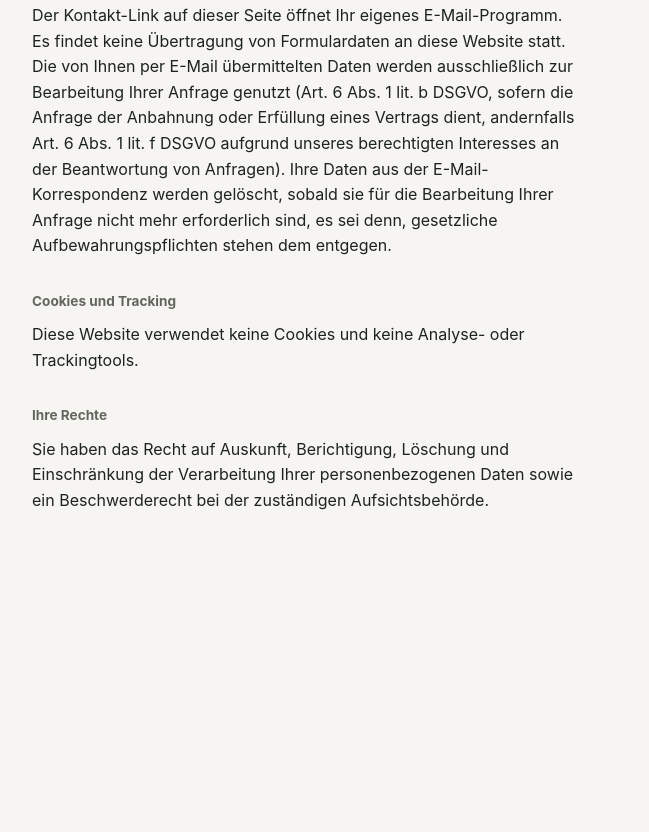
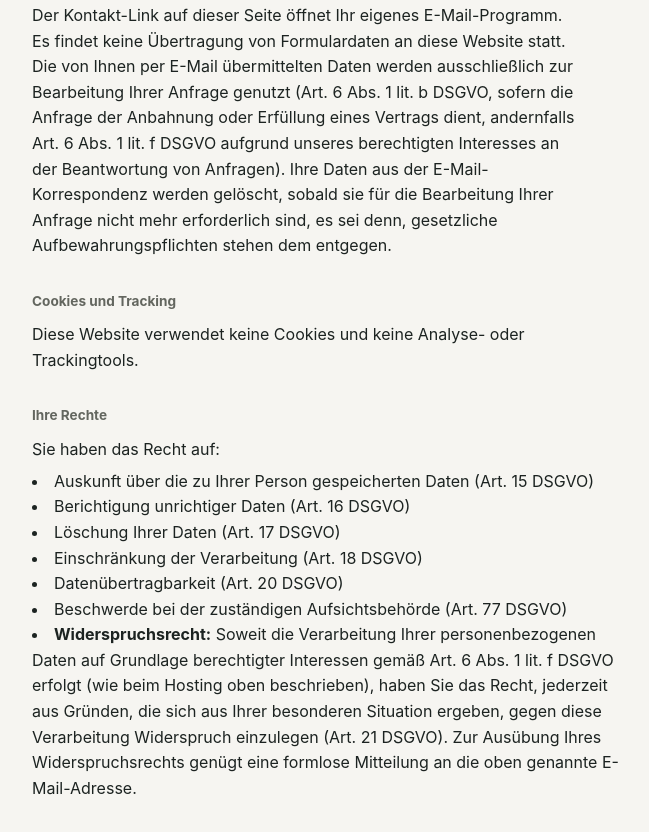
Before and after one commit to konrad-riedel/business-website, a plain HTML site: page datenschutz.html in a window 1280 px wide. Shown: the part 961-1793 px from the top of the page, without its empty margins (312-961 px from the left). Before the commit the page ends 1545 px from the top, so only its background shows below. Drawn offline with Linux system fonts and the light colour scheme.

Commit message:
Detail rights under GDPR in datenschutz.html
Updated rights section to list specific rights under GDPR.

```diff
--- a/datenschutz.html
+++ b/datenschutz.html
@@ -84,9 +84,16 @@
 
   <h2>Ihre Rechte</h2>
   <p>
-    Sie haben das Recht auf Auskunft, Berichtigung, Löschung und
-    Einschränkung der Verarbeitung Ihrer personenbezogenen Daten sowie ein
-    Beschwerderecht bei der zuständigen Aufsichtsbehörde.
+    Sie haben das Recht auf:
+
+<li>Auskunft über die zu Ihrer Person gespeicherten Daten (Art. 15 DSGVO)</li>
+<li>Berichtigung unrichtiger Daten (Art. 16 DSGVO)</li>
+<li>Löschung Ihrer Daten (Art. 17 DSGVO)</li>
+<li>Einschränkung der Verarbeitung (Art. 18 DSGVO)</li>
+<li>Datenübertragbarkeit (Art. 20 DSGVO)</li>
+<li>Beschwerde bei der zuständigen Aufsichtsbehörde (Art. 77 DSGVO)</li>
+
+<li><b>Widerspruchsrecht:</b> Soweit die Verarbeitung Ihrer personenbezogenen Daten auf Grundlage berechtigter Interessen gemäß Art. 6 Abs. 1 lit. f DSGVO erfolgt (wie beim Hosting oben beschrieben), haben Sie das Recht, jederzeit aus Gründen, die sich aus Ihrer besonderen Situation ergeben, gegen diese Verarbeitung Widerspruch einzulegen (Art. 21 DSGVO). Zur Ausübung Ihres Widerspruchsrechts genügt eine formlose Mitteilung an die oben genannte E-Mail-Adresse.</li>
   </p>
 </div>
 </body>
```
